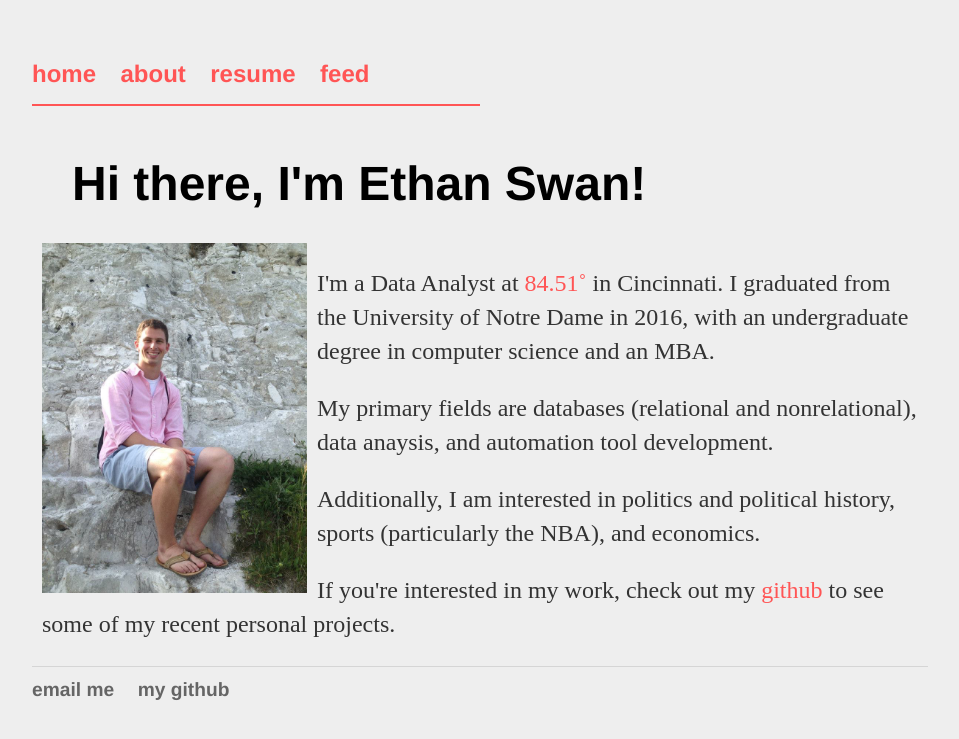
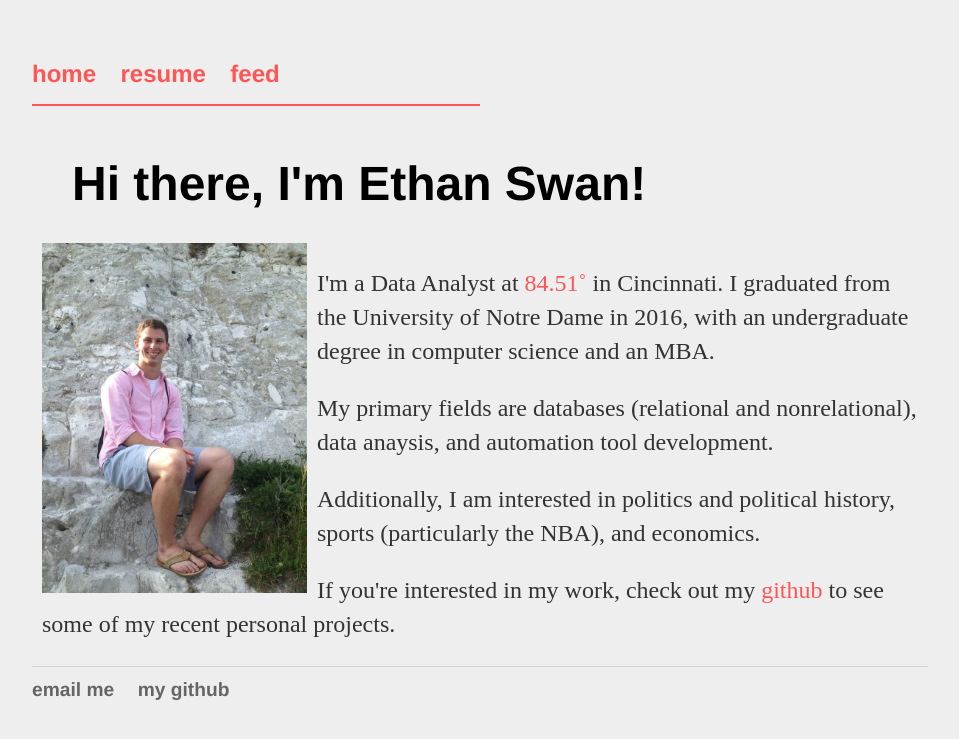
Before and after one commit to eswan18/ethanswan.com, a Jekyll site: the page built from index.html, in a window 1280 px wide. Shown: the top 739 px of the page, without its empty margins (160-1119 px from the left). Built offline with Jekyll 4.4.1, drawn with Linux system fonts in a browser that asks for light colours.

Commit message:
Removed 'about' tab from the nav bar

```diff
--- a/_layouts/default.html
+++ b/_layouts/default.html
@@ -9,7 +9,6 @@
 			<nav>
 	    		<ul>
 	        		<li><a href="/" class="header_link">home</a></li>
-		        	<li><a href="/about" class="header_link">about</a></li>
 	        		<li><a href="/resume.html" class="header_link">resume</a></li>
 	        		<li><a href="/blog" class="header_link">feed</a></li>
 	    		</ul>
```
